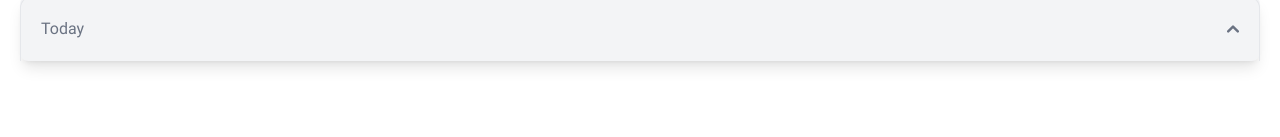
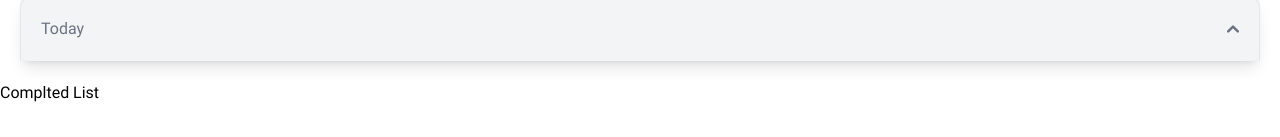
Before and after one commit to raviwbc/wbc-tracker, a React (Create React App) app: page / in a window 1280 px wide. Shown: the part 289-426 px from the top of the page. Built offline with nearby package versions, Linux system fonts and the light colour scheme.

Commit message:
completed Files

```diff
--- a/src/App.tsx
+++ b/src/App.tsx
@@ -9,6 +9,7 @@ import { MyContextType } from './model/contextApi.ts';
 import TimeTrack from './component/timeTrack.tsx';
 import { Provider } from 'react-redux';
 import { store } from './store/store.ts';
+import { CompletedList } from './component/completedTaskList/completedList.tsx';
 
 function App() {
   const [theme, setTheme] = useState('dark');
@@ -32,6 +33,7 @@ function App() {
         <div className={theme}>
         <HeaderComp></HeaderComp>
         <TimeTrack />
+        <CompletedList/>
         </div>
         </MyContext.Provider>
         </Provider>
--- a/src/component/completedTaskList/completedList.tsx
+++ b/src/component/completedTaskList/completedList.tsx
@@ -0,0 +1,6 @@
+import React from "react"
+
+
+export const CompletedList = ()=>{
+    return <div> Complted List</div>
+}
```
